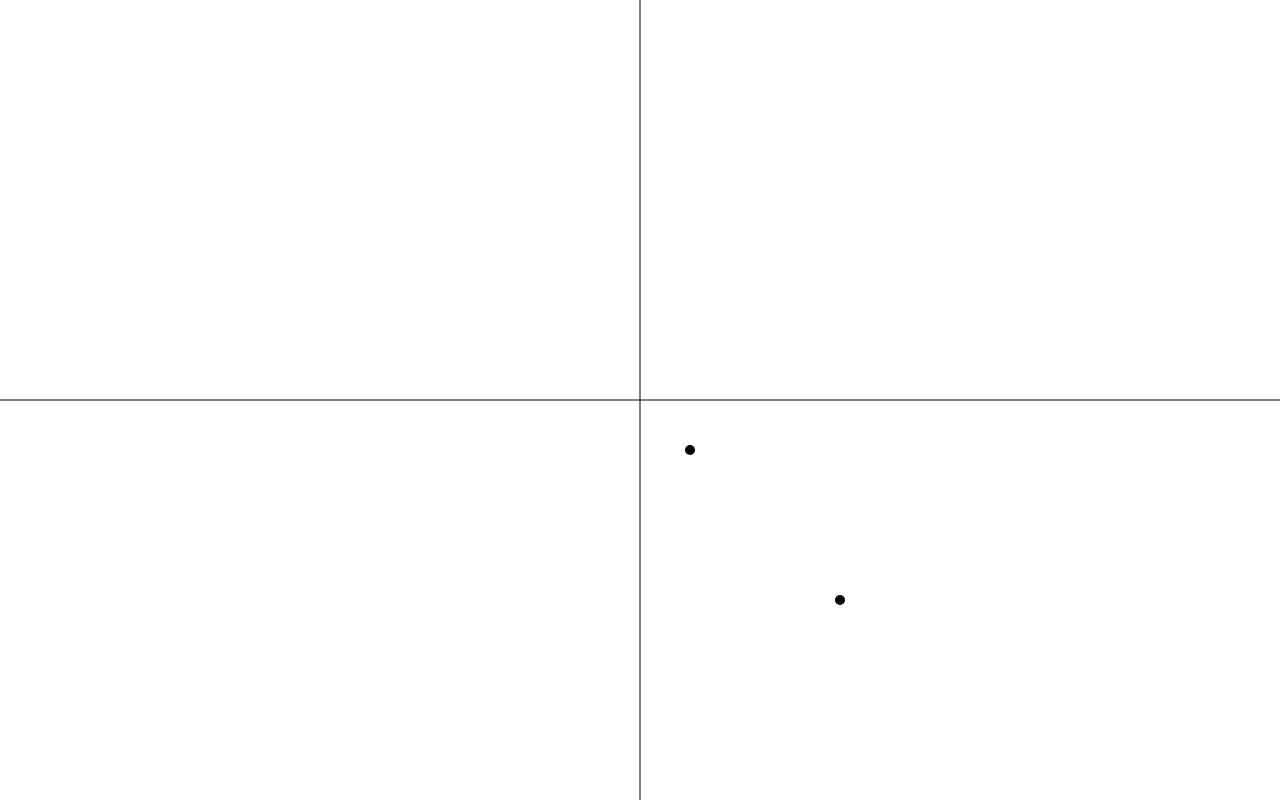
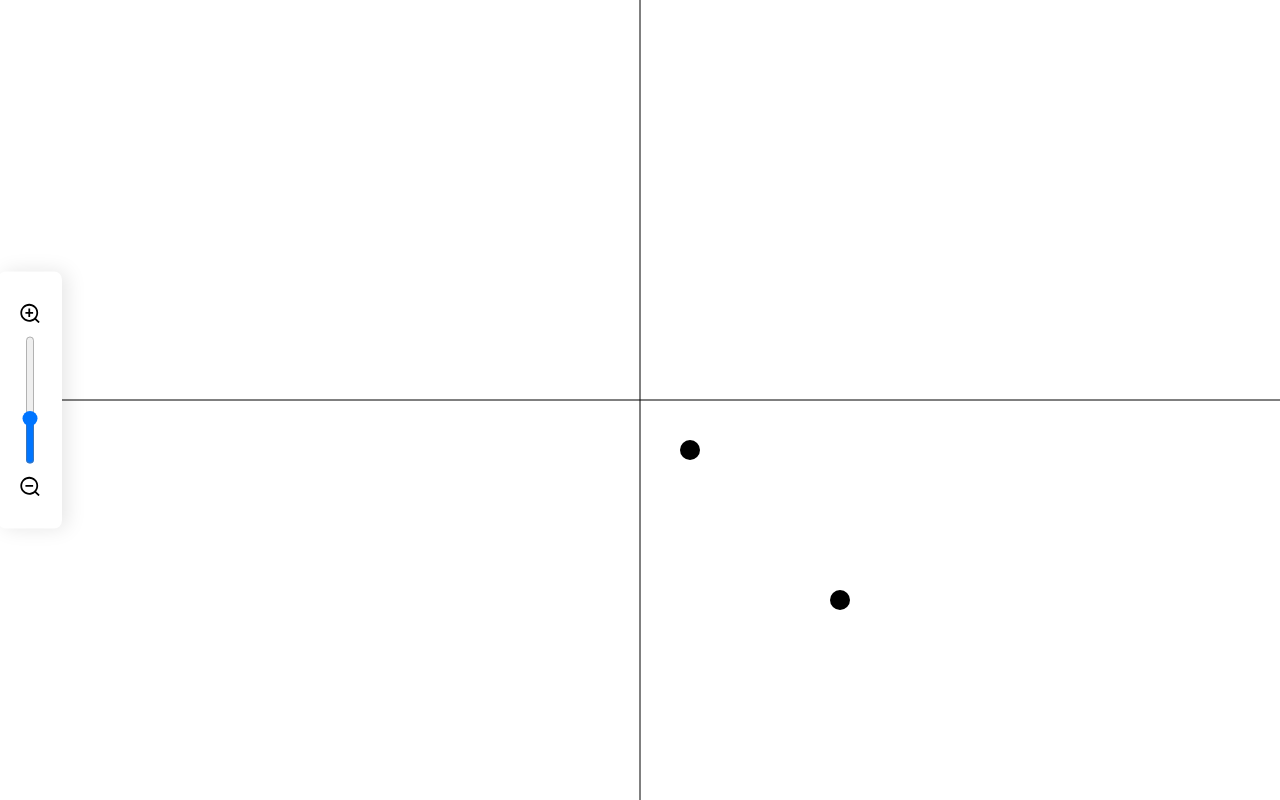
Before and after one commit to teodorus-nathaniel/som-visualizer, a Svelte app: page / in a window 1280 px wide. Built offline with nearby package versions, Linux system fonts and the light colour scheme.

Commit message:
added zoombar

```diff
--- a/package.json
+++ b/package.json
@@ -29,6 +29,8 @@
         "typescript": "^3.9.3"
     },
     "dependencies": {
-        "sirv-cli": "^1.0.0"
+        "sass": "^1.27.0",
+        "sirv-cli": "^1.0.0",
+        "svelte-awesome": "^2.3.0"
     }
 }
--- a/src/App.svelte
+++ b/src/App.svelte
@@ -1,6 +1,9 @@
 <script lang="ts">
-  import CartesianGraph from './components/CartesianGraph.svelte';
-  import Tailwind from './Tailwind.svelte';
+    import { onDestroy, onMount } from "svelte/internal";
+
+    import CartesianGraph from "./components/CartesianGraph.svelte";
+    import ZoomBar from "./components/ZoomBar.svelte";
+    import Tailwind from "./Tailwind.svelte";
 
     let data = [
         {
@@ -12,6 +15,28 @@
             y: 20,
         },
     ];
+
+    let scale = 10;
+
+    const handleZoom = (zoom: CustomEvent<number>) => {
+        scale = zoom.detail;
+    };
+
+    function onMouseWheel(e) {
+        console.log(scale);
+        if (e.deltaY > 0) scale = Math.max(1, scale - 1);
+        else scale = Math.min(20, scale + 1);
+    }
+
+    onMount(() => {
+        window.addEventListener("mousewheel", onMouseWheel);
+    });
+
+    onDestroy(() => {
+        window.removeEventListener("mousewheel", onMouseWheel);
+    });
+
+    $: console.log(scale);
 </script>
 
 <style type="text/scss">
@@ -19,5 +44,6 @@
 
 <Tailwind />
 <main>
-  <CartesianGraph points={data} scale={10} />
+    <ZoomBar on:zoom={handleZoom} {scale} />
+    <CartesianGraph points={data} {scale} />
 </main>
--- a/src/components/CartesianGraph.svelte
+++ b/src/components/CartesianGraph.svelte
@@ -1,8 +1,8 @@
 <script lang="ts">
-  import { spring } from 'svelte/motion';
-  import { onMount } from 'svelte';
-  import { pannable } from '../actions/pannable';
-  import type { Coord } from '../models/Coords';
+    import { spring } from "svelte/motion";
+    import { onMount } from "svelte";
+    import { pannable } from "../actions/pannable";
+    import type { Coord } from "../models/Coords";
 
     export let points: Coord[];
     export let scale: number;
@@ -70,7 +70,7 @@
         <line x1={-lineSize} y1={0} x2={lineSize} y2={0} />
         <line x1={0} y1={-lineSize} x2={0} y2={lineSize} />
         {#each points as point (point)}
-      <circle cx={point.x * scale} cy={point.y * scale} r={5} />
+            <circle cx={point.x * scale} cy={point.y * scale} r={1 * scale} />
         {/each}
     </svg>
 </div>
--- /dev/null
+++ b/src/components/ZoomBar.svelte
@@ -0,0 +1,60 @@
+<script lang="ts">
+    import { createEventDispatcher } from "svelte";
+    import Icon from "svelte-awesome";
+    import { searchPlus, searchMinus } from "svelte-awesome/icons";
+
+    export let scale: number;
+    const dispatch = createEventDispatcher();
+
+    $: dispatch("zoom", scale);
+</script>
+
+<style type="text/scss">
+    div {
+        padding: 20px;
+        top: 50%;
+        left: 30px;
+        background-color: #fff;
+        border-radius: 8px;
+        box-shadow: 0px 5px 20px rgba(0, 0, 0, 0.1);
+        transform: translate(-50%, -50%) rotate(-90deg);
+    }
+
+    input[type="range"] {
+        background-color: #fff;
+        overflow: hidden;
+    }
+
+    .icon {
+        transform: rotate(90deg);
+        margin: 0 10px;
+    }
+</style>
+
+<div class="absolute flex">
+    <svg
+        xmlns="http://www.w3.org/2000/svg"
+        xmlns:xlink="http://www.w3.org/1999/xlink"
+        aria-hidden="true"
+        focusable="false"
+        width="1.5em"
+        height="1.5em"
+        class="icon"
+        preserveAspectRatio="xMidYMid meet"
+        viewBox="0 0 1024 1024"><path
+            d="M637 443H325c-4.4 0-8 3.6-8 8v60c0 4.4 3.6 8 8 8h312c4.4 0 8-3.6 8-8v-60c0-4.4-3.6-8-8-8zm284 424L775 721c122.1-148.9 113.6-369.5-26-509c-148-148.1-388.4-148.1-537 0c-148.1 148.6-148.1 389 0 537c139.5 139.6 360.1 148.1 509 26l146 146c3.2 2.8 8.3 2.8 11 0l43-43c2.8-2.7 2.8-7.8 0-11zM696 696c-118.8 118.7-311.2 118.7-430 0c-118.7-118.8-118.7-311.2 0-430c118.8-118.7 311.2-118.7 430 0c118.7 118.8 118.7 311.2 0 430z"
+            fill="black" /></svg>
+    <input type="range" min={5} max={20} bind:value={scale} />
+    <svg
+        xmlns="http://www.w3.org/2000/svg"
+        xmlns:xlink="http://www.w3.org/1999/xlink"
+        aria-hidden="true"
+        focusable="false"
+        width="1.5em"
+        height="1.5em"
+        class="icon"
+        preserveAspectRatio="xMidYMid meet"
+        viewBox="0 0 1024 1024"><path
+            d="M637 443H519V309c0-4.4-3.6-8-8-8h-60c-4.4 0-8 3.6-8 8v134H325c-4.4 0-8 3.6-8 8v60c0 4.4 3.6 8 8 8h118v134c0 4.4 3.6 8 8 8h60c4.4 0 8-3.6 8-8V519h118c4.4 0 8-3.6 8-8v-60c0-4.4-3.6-8-8-8zm284 424L775 721c122.1-148.9 113.6-369.5-26-509c-148-148.1-388.4-148.1-537 0c-148.1 148.6-148.1 389 0 537c139.5 139.6 360.1 148.1 509 26l146 146c3.2 2.8 8.3 2.8 11 0l43-43c2.8-2.7 2.8-7.8 0-11zM696 696c-118.8 118.7-311.2 118.7-430 0c-118.7-118.8-118.7-311.2 0-430c118.8-118.7 311.2-118.7 430 0c118.7 118.8 118.7 311.2 0 430z"
+            fill="black" /></svg>
+</div>
```
Also changed, not shown: 1 other file (tests, documents, lock files or other folders). Lines whose indentation alone changed are shown as unchanged.
